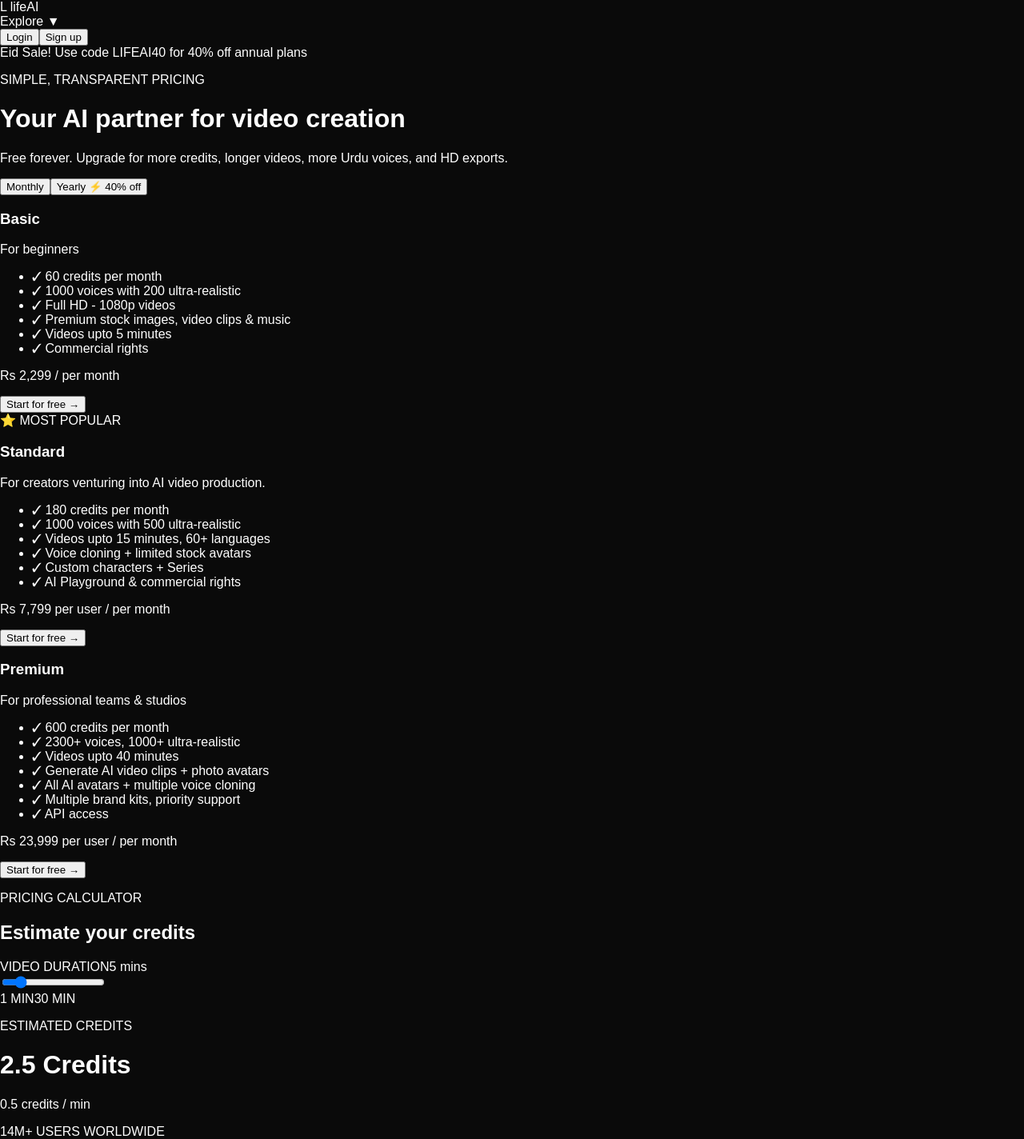
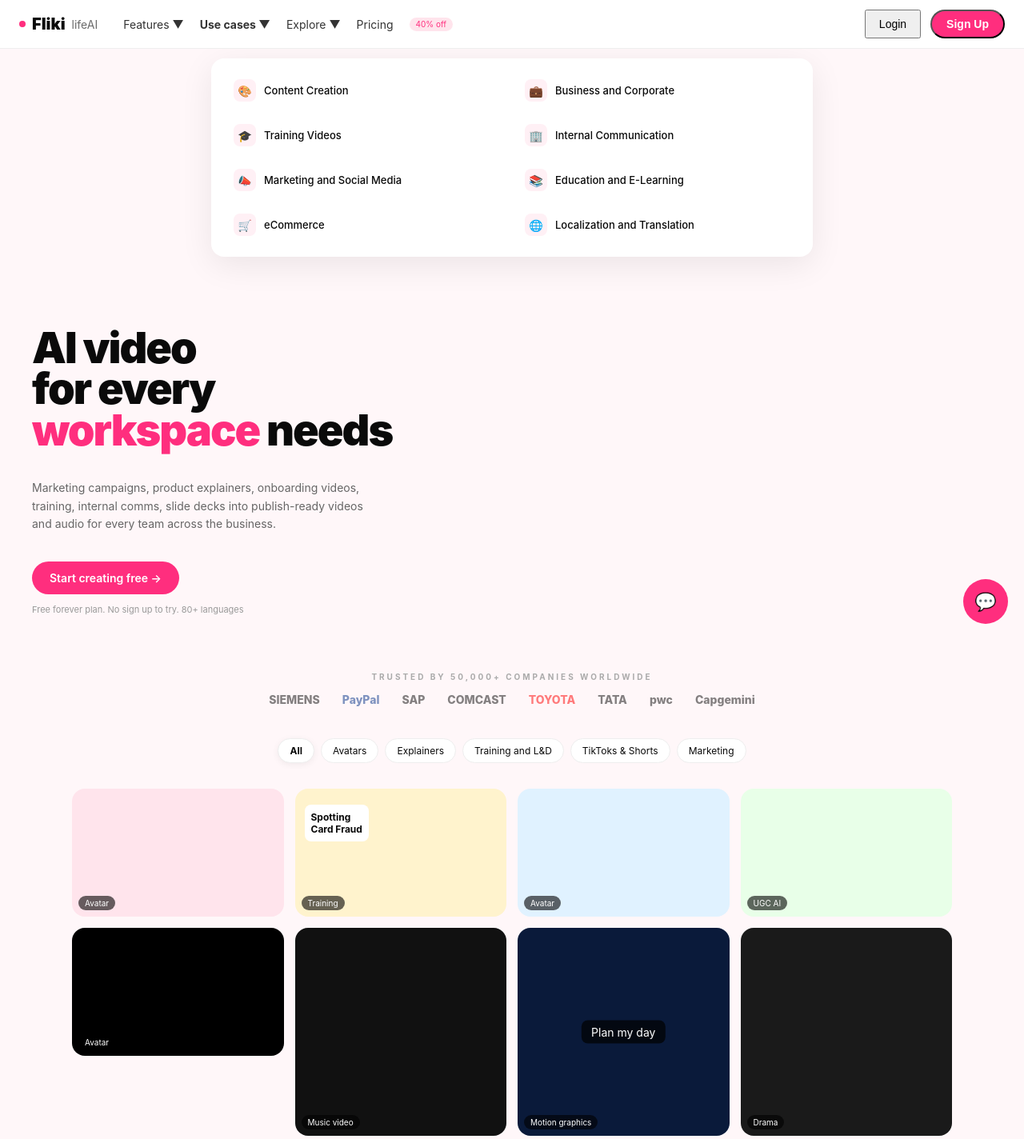
Before and after one commit to muradofficalid-art/LifeAI, a Next.js app: page / in a window 1280 px wide. Shown: the top 1424 px of the page at 80% size. Built offline with nearby package versions, Linux system fonts and the light colour scheme.

Commit message:
Update page.tsx

```diff
--- a/app/page.tsx
+++ b/app/page.tsx
@@ -1,113 +1,115 @@
 'use client'
 import { useState } from 'react'
 
-export default function LandingPage() {
+export default function Home() {
   const [duration, setDuration] = useState(5)
-  const estimated = (duration * 0.5).toFixed(1)
+  const credits = (duration * 0.5).toFixed(1)
 
   return (
-    <div className="bg-white text-black">
-      <nav className="bg-white border-b px-20 py-4 flex justify-between sticky top-0 z-50">
-        <div className="flex gap-10 items-center">
-          <div className="font-bold text-xl flex gap-2"><span className="bg-black text-white w-8 h-8 rounded flex items-center justify-center">L</span> lifeAI</div>
-          <div className="hidden lg:flex gap-6 text-sm">Explore ▼</div>
+    <div style={{background:'#FFF7F9', color:'#0a0a0a', minHeight:'100vh', fontFamily:'Inter, system-ui'}}>
+
+      {/* NAVBAR */}
+      <nav style={{background:'white', borderBottom:'1px solid #eee', padding:'12px 24px', display:'flex', justifyContent:'space-between', alignItems:'center', position:'sticky', top:0, zIndex:50}}>
+        <div style={{display:'flex', gap:'32px', alignItems:'center'}}>
+          <div style={{fontWeight:900, fontSize:'20px', display:'flex', alignItems:'center', gap:'8px'}}><span style={{width:'8px', height:'8px', background:'#FF2E7E', borderRadius:'50%', display:'inline-block'}}></span>Fliki <span style={{fontWeight:400, opacity:0.6, fontSize:'14px'}}>lifeAI</span></div>
+          <div style={{display:'flex', gap:'20px', fontSize:'14px', color:'#333'}}><span>Features ▼</span><span style={{fontWeight:700}}>Use cases ▼</span><span>Explore ▼</span><span>Pricing</span><span style={{background:'#FFE4EC', color:'#FF2E7E', padding:'2px 8px', borderRadius:'999px', fontSize:'10px'}}>40% off</span></div>
         </div>
-        <div className="flex gap-3">
-          <button className="px-5 py-2 text-sm">Login</button>
-          <button className="bg-[#FF2E7E] text-white px-6 py-2.5 rounded-full text-sm">Sign up</button>
-        </div>
+        <div style={{display:'flex', gap:'12px'}}><button style={{padding:'8px 16px', fontSize:'14px'}}>Login</button><button style={{background:'#FF2E7E', color:'white', padding:'8px 18px', borderRadius:'999px', fontSize:'14px', fontWeight:600}}>Sign Up</button></div>
       </nav>
 
-      <div className="bg-[#FF2E7E] text-white text-center py-2.5 text-sm">
-        Eid Sale! Use code <span className="bg-yellow-300 text-black px-2 rounded font-bold ml-2">LIFEAI40</span> for 40% off annual plans
+      {/* DROPDOWN - ICONS LIST */}
+      <div style={{background:'white', maxWidth:'720px', margin:'12px auto', borderRadius:'16px', boxShadow:'0 10px 40px rgba(0,0,0,0.08)', padding:'16px', display:'grid', gridTemplateColumns:'1fr 1fr', gap:'8px'}}>
+        {[
+          ['🎨','Content Creation'],['💼','Business and Corporate'],
+          ['🎓','Training Videos'],['🏢','Internal Communication'],
+          ['📣','Marketing and Social Media'],['📚','Education and E-Learning'],
+          ['🛒','eCommerce'],['🌐','Localization and Translation']
+        ].map(([icon, text])=>(
+          <div key={text} style={{display:'flex', alignItems:'center', gap:'10px', padding:'10px 12px', borderRadius:'10px'}}><span style={{width:'28px', height:'28px', background:'#FFF0F5', borderRadius:'8px', display:'flex', alignItems:'center', justifyContent:'center', fontSize:'14px'}}>{icon}</span><span style={{fontSize:'13px', fontWeight:500}}>{text}</span></div>
+        ))}
       </div>
 
-      <div className="text-center py-14">
-        <p className="text-[11px] tracking-[0.2em] text-gray-500 font-semibold">SIMPLE, TRANSPARENT PRICING</p>
-        <h1 className="text-5xl font-extrabold mt-4">Your AI partner for <span className="text-[#FF2E7E]">video creation</span></h1>
-        <p className="text-gray-600 mt-4">Free forever. Upgrade for more credits, longer videos, more Urdu voices, and HD exports.</p>
-        <div className="mt-7 inline-flex bg-gray-100 rounded-full p-1.5">
-          <button className="bg-black text-white px-7 py-2 rounded-full text-sm">Monthly</button>
-          <button className="px-7 py-2 text-sm text-gray-600">Yearly <span className="text-[#FF2E7E]">⚡ 40% off</span></button>
+      {/* HERO */}
+      <div style={{textAlign:'left', maxWidth:'1200px', margin:'0 auto', padding:'40px 24px 20px'}}>
+        <h1 style={{fontSize:'54px', fontWeight:900, lineHeight:'0.95', letterSpacing:'-2px'}}>AI video<br/>for every<br/><span style={{color:'#FF2E7E'}}>workspace</span> needs</h1>
+        <p style={{maxWidth:'420px', marginTop:'18px', fontSize:'14px', color:'#666', lineHeight:'1.6'}}>Marketing campaigns, product explainers, onboarding videos, training, internal comms, slide decks into publish-ready videos and audio for every team across the business.</p>
+        <a href="/dashboard" style={{display:'inline-block', marginTop:'22px', background:'#FF2E7E', color:'white', padding:'12px 22px', borderRadius:'999px', fontSize:'14px', fontWeight:600, textDecoration:'none'}}>Start creating free →</a>
+        <p style={{fontSize:'11px', color:'#999', marginTop:'12px'}}>Free forever plan. No sign up to try. 80+ languages</p>
+      </div>
+
+      {/* TRUSTED */}
+      <div style={{textAlign:'center', padding:'30px 0'}}>
+        <p style={{fontSize:'10px', letterSpacing:'3px', color:'#aaa', fontWeight:700}}>TRUSTED BY 50,000+ COMPANIES WORLDWIDE</p>
+        <div style={{display:'flex', justifyContent:'center', gap:'28px', marginTop:'14px', opacity:0.5, fontWeight:800, fontSize:'14px', flexWrap:'wrap'}}><span>SIEMENS</span><span style={{color:'#003087'}}>PayPal</span><span>SAP</span><span>COMCAST</span><span style={{color:'red'}}>TOYOTA</span><span>TATA</span><span>pwc</span><span>Capgemini</span></div>
+      </div>
+
+      {/* FILTER PILLS */}
+      <div style={{display:'flex', justifyContent:'center', gap:'8px', flexWrap:'wrap', padding:'10px'}}>
+        {['All','Avatars','Explainers','Training and L&D','TikToks & Shorts','Marketing'].map((f,i)=><span key={f} style={{background: i===0 ? 'white' : '#fff', border:'1px solid #eee', padding:'7px 14px', borderRadius:'999px', fontSize:'12px', fontWeight: i===0 ? 700 : 400, boxShadow: i===0 ? '0 2px 8px rgba(0,0,0,0.06)' : 'none'}}>{f}</span>)}
+      </div>
+
+      {/* VIDEO GRID */}
+      <div style={{display:'grid', gridTemplateColumns:'repeat(4, 1fr)', gap:'14px', maxWidth:'1100px', margin:'22px auto', padding:'0 16px'}}>
+        {[
+          {tag:'Avatar', bg:'#FFE4EC'}, {tag:'Training', bg:'#FFF3CD'}, {tag:'Avatar', bg:'#E0F2FF'}, {tag:'UGC AI', bg:'#E8FFE8'},
+          {tag:'Avatar', bg:'#000'}, {tag:'Music video', bg:'#111'}, {tag:'Motion graphics', bg:'#0A1A3A'}, {tag:'Drama', bg:'#1a1a1a'},
+          {tag:'Podcast', bg:'#2a1a1a'}, {tag:'Explainer', bg:'#f0f0f0'},
+        ].map((v,i)=>(
+          <div key={i} style={{height: i===5 || i===6 || i===7 ? '260px' : '160px', background:v.bg, borderRadius:'16px', position:'relative', overflow:'hidden', gridRow: i===5 ? 'span 2' : undefined}}>
+            <div style={{position:'absolute', bottom:'8px', left:'8px', background:'rgba(0,0,0,0.6)', color:'white', fontSize:'10px', padding:'3px 8px', borderRadius:'999px'}}>{v.tag}</div>
+            {i===1 && <div style={{position:'absolute', top:'20px', left:'12px', background:'white', padding:'8px', borderRadius:'8px', fontSize:'12px', fontWeight:700}}>Spotting<br/>Card Fraud</div>}
+            {i===6 && <div style={{position:'absolute', top:'50%', left:'50%', transform:'translate(-50%,-50%)', background:'rgba(0,0,0,0.7)', color:'white', padding:'6px 12px', borderRadius:'8px', fontSize:'14px'}}>Plan my day</div>}
+          </div>
+        ))}
+      </div>
+
+      <div style={{textAlign:'center', padding:'10px 0 40px'}}><a href="/dashboard" style={{background:'#FF2E7E', color:'white', padding:'10px 20px', borderRadius:'999px', fontSize:'13px', textDecoration:'none', fontWeight:600}}>Create your video</a></div>
+
+      {/* BUILT FOR EVERY TEAM */}
+      <div style={{background:'white', padding:'40px 24px', textAlign:'center'}}>
+        <p style={{fontSize:'10px', letterSpacing:'2px', color:'#FF2E7E', fontWeight:700}}>AI VIDEO USE CASES BY TEAM</p>
+        <h2 style={{fontSize:'32px', fontWeight:800, marginTop:'8px'}}>Built for every team that ships video.</h2>
+        <p style={{fontSize:'13px', color:'#666', maxWidth:'700px', margin:'10px auto'}}>Pick the team that ships your video. Fliki has a dedicated workflow for content creators, marketers, sales, L&D, internal comms, education, ecommerce, and localization teams.</p>
+        <div style={{display:'grid', gridTemplateColumns:'1fr 1fr', gap:'16px', maxWidth:'1100px', margin:'30px auto'}}>
+          <div style={{background:'#E6F0FF', borderRadius:'16px', height:'220px', display:'flex', alignItems:'center', justifyContent:'center'}}>📱 Mockup 1</div>
+          <div style={{background:'#FFF5E6', borderRadius:'16px', height:'220px', display:'flex', alignItems:'center', justifyContent:'center'}}>🖼️ Mockup 2</div>
         </div>
       </div>
 
-      <div className="grid lg:grid-cols-3 gap-6 px-20 pb-20">
-        <div className="border rounded-[20px] p-8">
-          <h3 className="font-semibold">Basic</h3>
-          <p className="text-sm text-gray-500">For beginners</p>
-          <ul className="mt-8 space-y-3 text-sm">
-            <li>✓ 60 credits per month</li>
-            <li>✓ 1000 voices with 200 ultra-realistic</li>
-            <li>✓ Full HD - 1080p videos</li>
-            <li>✓ Premium stock images, video clips & music</li>
-            <li>✓ Videos upto 5 minutes</li>
-            <li>✓ Commercial rights</li>
-          </ul>
-          <p className="font-bold mt-8">Rs 2,299 / per month</p>
-          <button className="w-full mt-5 border rounded-full py-3 text-sm">Start for free →</button>
-        </div>
+      {/* PRICING */}
+      <div style={{background:'white', padding:'40px 16px'}}>
+        <p style={{textAlign:'center', fontSize:'10px', letterSpacing:'3px', color:'#888'}}>SIMPLE, TRANSPARENT PRICING</p>
+        <h2 style={{textAlign:'center', fontSize:'36px', fontWeight:800, marginTop:'8px'}}>Your AI partner for <span style={{color:'#FF2E7E'}}>video creation</span></h2>
+        <div style={{display:'flex', justifyContent:'center', marginTop:'18px'}}><div style={{background:'#f1f1f1', borderRadius:'999px', padding:'4px', display:'flex'}}><button style={{background:'black', color:'white', padding:'8px 18px', borderRadius:'999px', fontSize:'13px'}}>Monthly</button><button style={{padding:'8px 18px', fontSize:'13px', color:'#666'}}>Yearly ⚡ 40% off</button></div></div>
 
-        <div className="border-2 border-[#FF2E7E] rounded-[20px] p-8 relative">
-          <span className="absolute -top-3 right-6 bg-[#FF2E7E] text-white text-[11px] px-3 py-1 rounded-full font-bold">⭐ MOST POPULAR</span>
-          <h3 className="font-semibold">Standard</h3>
-          <p className="text-sm text-gray-500">For creators venturing into AI video production.</p>
-          <ul className="mt-6 space-y-3 text-sm">
-            <li>✓ 180 credits per month</li>
-            <li>✓ 1000 voices with 500 ultra-realistic</li>
-            <li>✓ Videos upto 15 minutes, 60+ languages</li>
-            <li>✓ Voice cloning + limited stock avatars</li>
-            <li>✓ Custom characters + Series</li>
-            <li>✓ AI Playground & commercial rights</li>
-          </ul>
-          <p className="font-bold text-lg mt-8">Rs 7,799 per user / per month</p>
-          <button className="w-full mt-5 bg-[#FF2E7E] text-white rounded-full py-3.5 text-sm">Start for free →</button>
-        </div>
+        <div style={{display:'grid', gridTemplateColumns:'repeat(3,1fr)', gap:'20px', maxWidth:'1200px', margin:'36px auto'}}>
+          <div style={{border:'1px solid #e5e5e5', borderRadius:'20px', padding:'28px'}}><h3 style={{fontWeight:700}}>Basic</h3><p style={{fontSize:'13px', color:'#666'}}>For beginners</p><ul style={{marginTop:'20px', fontSize:'13px', lineHeight:'26px', listStyle:'none', padding:0}}><li>✓ 60 credits per month</li><li>✓ 1000 voices</li><li>✓ Full HD 1080p</li><li>✓ Premium stock</li><li>✓ 5 min</li></ul><p style={{fontWeight:800, marginTop:'24px'}}>Rs 2,299 / per month</p><a href="/dashboard" style={{display:'block', textAlign:'center', marginTop:'18px', border:'1px solid #ddd', borderRadius:'999px', padding:'10px', fontSize:'13px', textDecoration:'none', color:'black'}}>Start for free →</a></div>
 
-        <div className="border rounded-[20px] p-8">
-          <h3 className="font-semibold">Premium</h3>
-          <p className="text-sm text-gray-500">For professional teams & studios</p>
-          <ul className="mt-8 space-y-3 text-sm">
-            <li>✓ 600 credits per month</li>
-            <li>✓ 2300+ voices, 1000+ ultra-realistic</li>
-            <li>✓ Videos upto 40 minutes</li>
-            <li>✓ Generate AI video clips + photo avatars</li>
-            <li>✓ All AI avatars + multiple voice cloning</li>
-            <li>✓ Multiple brand kits, priority support</li>
-            <li>✓ API access</li>
-          </ul>
-          <p className="font-bold mt-8">Rs 23,999 per user / per month</p>
-          <button className="w-full mt-5 border rounded-full py-3 text-sm">Start for free →</button>
+          <div style={{border:'2px solid #FF2E7E', borderRadius:'20px', padding:'28px', position:'relative'}}><span style={{position:'absolute', top:'-10px', right:'20px', background:'#FF2E7E', color:'white', fontSize:'10px', padding:'4px 10px', borderRadius:'999px'}}>⭐ MOST POPULAR</span><h3 style={{fontWeight:700}}>Standard</h3><p style={{fontSize:'13px', color:'#666'}}>For creators</p><ul style={{marginTop:'20px', fontSize:'13px', lineHeight:'26px', listStyle:'none', padding:0}}><li>✓ 180 credits</li><li>✓ 1000 voices 500 ultra</li><li>✓ 15 min, 60+ languages</li><li>✓ Voice cloning</li></ul><p style={{fontWeight:800, marginTop:'24px'}}>Rs 7,799 / per month</p><a href="/dashboard" style={{display:'block', textAlign:'center', marginTop:'18px', background:'#FF2E7E', color:'white', borderRadius:'999px', padding:'12px', fontSize:'13px', textDecoration:'none'}}>Start for free →</a></div>
+
+          <div style={{border:'1px solid #e5e5e5', borderRadius:'20px', padding:'28px'}}><h3 style={{fontWeight:700}}>Premium</h3><p style={{fontSize:'13px', color:'#666'}}>For professional teams</p><ul style={{marginTop:'20px', fontSize:'13px', lineHeight:'26px', listStyle:'none', padding:0}}><li>✓ 600 credits</li><li>✓ 2300+ voices</li><li>✓ 40 min</li><li>✓ AI video clips</li></ul><p style={{fontWeight:800, marginTop:'24px'}}>Rs 23,999 / per month</p><a href="/dashboard" style={{display:'block', textAlign:'center', marginTop:'18px', border:'1px solid #ddd', borderRadius:'999px', padding:'10px', fontSize:'13px', textDecoration:'none', color:'black'}}>Start for free →</a></div>
         </div>
       </div>
 
-      <div className="bg-[#FAFAFA] border-y px-20 py-12 grid lg:grid-cols-2 gap-10">
-        <div>
-          <p className="text-[11px] tracking-widest text-gray-500 font-bold">PRICING CALCULATOR</p>
-          <h2 className="text-3xl font-bold mt-2">Estimate your credits</h2>
-          <div className="mt-10">
-            <div className="flex justify-between text-xs"><span>VIDEO DURATION</span><span>{duration} mins</span></div>
-            <input type="range" min="1" max="30" value={duration} onChange={e=>setDuration(Number(e.target.value))} className="w-full mt-3 accent-black" />
-            <div className="flex justify-between text-xs text-gray-400 mt-1"><span>1 MIN</span><span>30 MIN</span></div>
+      {/* CALCULATOR */}
+      <div style={{background:'#FAFAFA', borderTop:'1px solid #eee', borderBottom:'1px solid #eee', display:'grid', gridTemplateColumns:'1fr 1fr', gap:'0', maxWidth:'1200px', margin:'0 auto'}}>
+        <div style={{padding:'32px'}}>
+          <p style={{fontSize:'10px', letterSpacing:'2px', fontWeight:700, color:'#888'}}>PRICING CALCULATOR</p>
+          <h3 style={{fontSize:'24px', fontWeight:800, marginTop:'6px'}}>Estimate your credits</h3>
+          <div style={{marginTop:'24px'}}>
+            <div style={{display:'flex', justifyContent:'space-between', fontSize:'11px', fontWeight:700}}><span>VIDEO DURATION</span><span>{duration} mins</span></div>
+            <input type="range" min={1} max={30} value={duration} onChange={e=>setDuration(Number(e.target.value))} style={{width:'100%', marginTop:'12px'}}/>
+            <div style={{display:'flex', justifyContent:'space-between', fontSize:'10px', color:'#aaa', marginTop:'4px'}}><span>1 MIN</span><span>30 MIN</span></div>
           </div>
         </div>
-        <div className="bg-[#0F172A] rounded-[24px] p-10 text-center text-white">
-          <p className="text-[#FF2E7E] text-[11px] tracking-widest font-bold">ESTIMATED CREDITS</p>
-          <h1 className="text-6xl font-bold mt-6">{estimated} Credits</h1>
-          <p className="text-gray-400 text-sm mt-2">0.5 credits / min</p>
+        <div style={{background:'#0F172A', borderRadius:'0 0 0 0', margin:'16px', borderRadius:'24px', padding:'32px', textAlign:'center', color:'white', display:'flex', flexDirection:'column', justifyContent:'center'}}>
+          <p style={{fontSize:'10px', letterSpacing:'3px', color:'#FF2E7E', fontWeight:700}}>ESTIMATED CREDITS</p>
+          <h1 style={{fontSize:'48px', fontWeight:900, marginTop:'12px'}}>{credits} Credits</h1>
+          <p style={{fontSize:'12px', color:'#aaa', marginTop:'4px'}}>0.5 credits / min</p>
         </div>
       </div>
 
-      <div className="py-12 text-center bg-white">
-        <div className="flex justify-center gap-6">
-          <div className="border px-12 py-6 rounded-2xl font-bold">14M+ USERS WORLDWIDE</div>
-          <div className="border px-12 py-6 rounded-2xl font-bold">80+ LANGUAGES SUPPORTED</div>
-        </div>
-        <p className="mt-10 text-xs tracking-widest text-gray-500">TRUSTED BY 50,000+ COMPANIES</p>
-        <div className="flex justify-center gap-8 mt-4 text-gray-400 text-sm">TOYOTA TATA ByteDance MetLife SIEMENS PayPal</div>
-      </div>
-
-      <div className="fixed bottom-6 right-6 w-14 h-14 bg-[#FF2E7E] rounded-full flex items-center justify-center text-white text-xl shadow-lg">💬</div>
+      <div style={{position:'fixed', bottom:'20px', right:'20px', width:'56px', height:'56px', background:'#FF2E7E', borderRadius:'50%', display:'flex', alignItems:'center', justifyContent:'center', color:'white', fontSize:'22px'}}>💬</div>
     </div>
   )
 }
```
